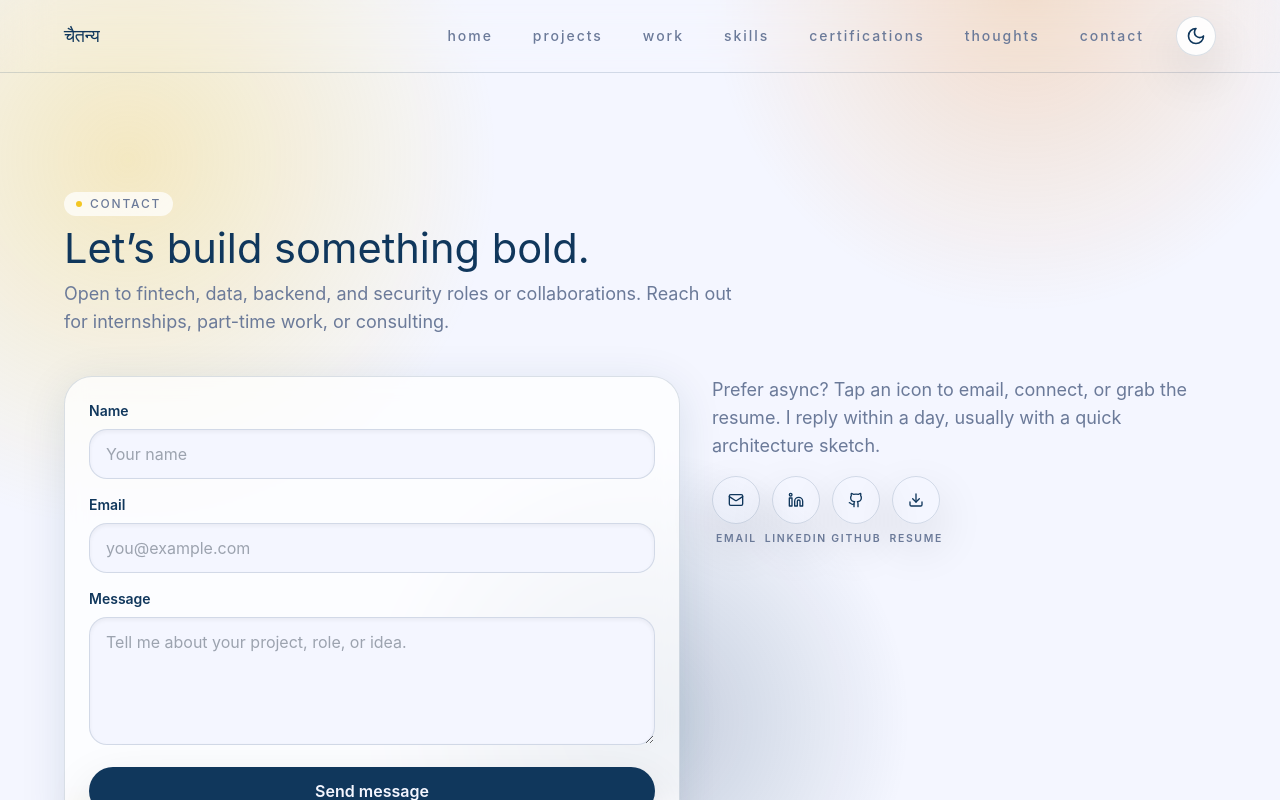
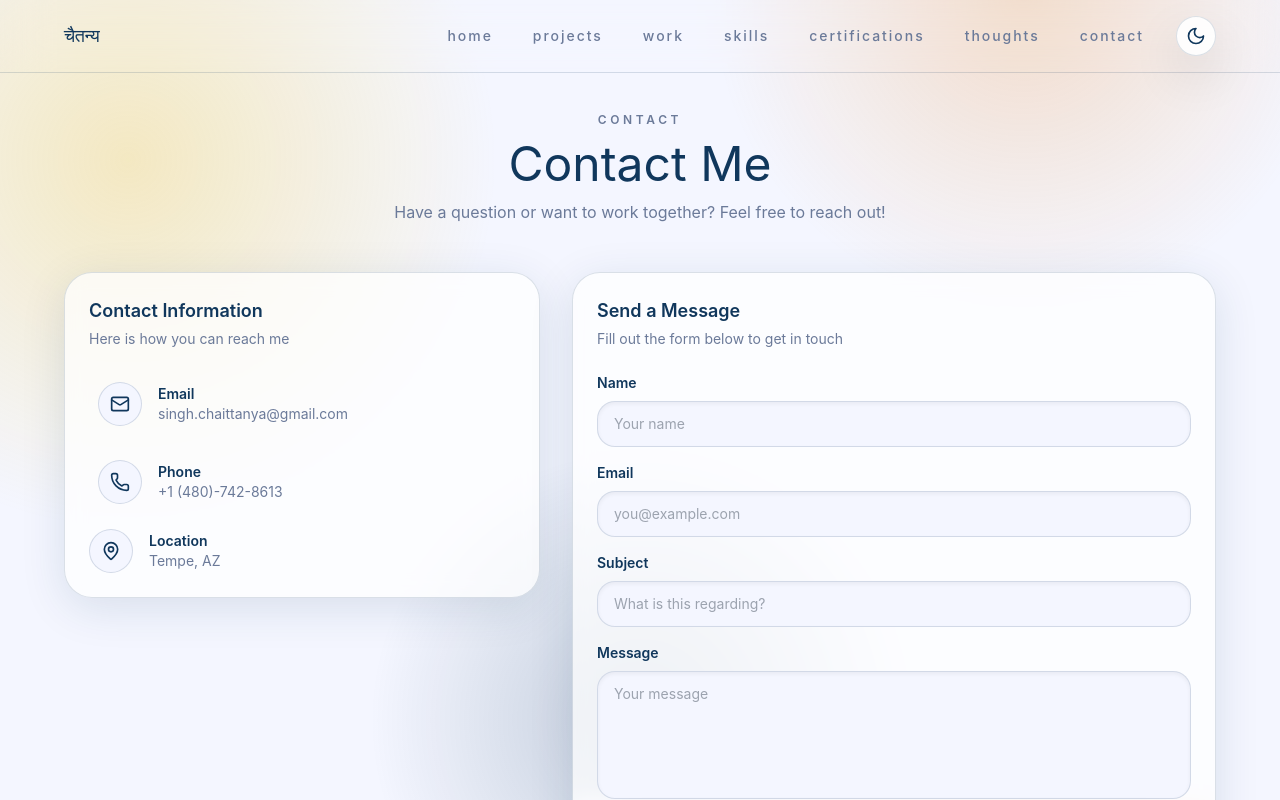
Before and after one commit to CSingh26/portfolio, a Next.js app: page /contact in a window 1280 px wide. Shown: the top 800 px of the page. Built offline with nearby package versions, Linux system fonts and the light colour scheme.

Commit message:
contact-page-updated

```diff
--- a/package.json
+++ b/package.json
@@ -13,6 +13,7 @@
     "framer-motion": "^11.18.2",
     "lucide-react": "^0.469.0",
     "next": "^15.5.9",
+    "nodemailer": "^6.9.13",
     "react": "^19.0.0",
     "react-dom": "^19.0.0"
   },
--- /dev/null
+++ b/src/app/api/contact/route.ts
@@ -0,0 +1,67 @@
+import nodemailer from "nodemailer"
+import { NextResponse } from "next/server"
+
+export const runtime = "nodejs"
+
+const MAX_MESSAGE_LENGTH = 2000
+
+export async function POST(request: Request) {
+  let payload: {
+    name?: string
+    email?: string
+    subject?: string
+    message?: string
+  }
+
+  try {
+    payload = await request.json()
+  } catch {
+    return NextResponse.json({ error: "Invalid request payload." }, { status: 400 })
+  }
+
+  const name = payload.name?.trim() ?? ""
+  const email = payload.email?.trim() ?? ""
+  const subject = payload.subject?.trim() ?? ""
+  const message = payload.message?.trim() ?? ""
+
+  if (!name || !email || !subject || !message) {
+    return NextResponse.json({ error: "All fields are required." }, { status: 400 })
+  }
+
+  if (message.length > MAX_MESSAGE_LENGTH) {
+    return NextResponse.json({ error: "Message is too long." }, { status: 400 })
+  }
+
+  const { SMTP_HOST, SMTP_PORT, SMTP_USER, SMTP_PASS, CONTACT_TO, CONTACT_FROM } = process.env
+
+  if (!SMTP_HOST || !SMTP_PORT || !SMTP_USER || !SMTP_PASS) {
+    return NextResponse.json({ error: "Email service is not configured." }, { status: 500 })
+  }
+
+  const transporter = nodemailer.createTransport({
+    host: SMTP_HOST,
+    port: Number(SMTP_PORT),
+    secure: Number(SMTP_PORT) === 465,
+    auth: {
+      user: SMTP_USER,
+      pass: SMTP_PASS,
+    },
+  })
+
+  const to = CONTACT_TO ?? "singh.chaittanya@gmail.com"
+  const from = CONTACT_FROM ?? SMTP_USER
+
+  try {
+    await transporter.sendMail({
+      from: `Portfolio Contact <${from}>`,
+      to,
+      replyTo: email,
+      subject: `[Portfolio] ${subject}`,
+      text: `Name: ${name}\nEmail: ${email}\nSubject: ${subject}\n\n${message}`,
+    })
+  } catch {
+    return NextResponse.json({ error: "Failed to send message." }, { status: 500 })
+  }
+
+  return NextResponse.json({ ok: true })
+}
--- a/src/app/writing/[slug]/page.tsx
+++ b/src/app/writing/[slug]/page.tsx
@@ -56,8 +56,11 @@ export default async function WritingDetail({ params }: Props) {
         </p>
         <p>
           Want an early preview or have feedback? Reach out at{" "}
-          <a href="mailto:csingh.tech@asu.edu" className="font-semibold text-accent underline-offset-4 hover:underline">
-            csingh.tech@asu.edu
+          <a
+            href="mailto:singh.chaittanya@gmail.com"
+            className="font-semibold text-accent underline-offset-4 hover:underline"
+          >
+            singh.chaittanya@gmail.com
           </a>
           .
         </p>
--- a/src/components/contact-form.tsx
+++ b/src/components/contact-form.tsx
@@ -1,40 +1,101 @@
 "use client"
 
-import { useState, type FormEvent, type ReactNode } from "react"
+import { useState, type FormEvent } from "react"
 import { motion } from "framer-motion"
-import { Download, Github, Linkedin, Mail } from "lucide-react"
-import { SectionShell } from "./section-shell"
-import { cn } from "@/lib/utils"
+import { Mail, MapPin, Phone, Send } from "lucide-react"
+
+const contactItems = [
+  {
+    label: "Email",
+    value: "singh.chaittanya@gmail.com",
+    href: "mailto:singh.chaittanya@gmail.com",
+    icon: Mail,
+  },
+  {
+    label: "Phone",
+    value: "+1 (480)-742-8613",
+    href: "tel:+14807428613",
+    icon: Phone,
+  },
+  {
+    label: "Location",
+    value: "Tempe, AZ",
+    icon: MapPin,
+  },
+]
 
 type FormState = {
   name: string
   email: string
+  subject: string
   message: string
 }
 
 export function ContactForm() {
-  const [form, setForm] = useState<FormState>({ name: "", email: "", message: "" })
-  const [status, setStatus] = useState<"idle" | "error" | "success">("idle")
+  const [form, setForm] = useState<FormState>({ name: "", email: "", subject: "", message: "" })
+  const [status, setStatus] = useState<"idle" | "sending" | "success" | "error">("idle")
+  const [statusMessage, setStatusMessage] = useState("")
 
-  const handleSubmit = (e: FormEvent<HTMLFormElement>) => {
+  const handleSubmit = async (e: FormEvent<HTMLFormElement>) => {
     e.preventDefault()
-    if (!form.name || !form.email || !form.message) {
+    setStatusMessage("")
+
+    if (!form.name || !form.email || !form.subject || !form.message) {
       setStatus("error")
+      setStatusMessage("Please fill in all fields.")
       return
     }
-    setStatus("success")
+
+    try {
+      setStatus("sending")
+      const response = await fetch("/api/contact", {
+        method: "POST",
+        headers: { "Content-Type": "application/json" },
+        body: JSON.stringify(form),
+      })
+
+      const payload = await response.json().catch(() => ({}))
+
+      if (!response.ok) {
+        setStatus("error")
+        setStatusMessage(payload?.error || "Something went wrong. Please try again.")
+        return
+      }
+
+      setStatus("success")
+      setStatusMessage("Thanks! I will reply shortly.")
+      setForm({ name: "", email: "", subject: "", message: "" })
+    } catch (error) {
+      setStatus("error")
+      setStatusMessage("Unable to send right now. Please try again soon.")
+    }
   }
 
   return (
-    <SectionShell
-      id="contact"
-      eyebrow="Contact"
-      title="Let’s build something bold."
-      description="Open to fintech, data, backend, and security roles or collaborations. Reach out for internships, part-time work, or consulting."
-    >
-      <div className="grid gap-8 lg:grid-cols-[1.1fr_0.9fr]">
+    <section id="contact" className="container">
+      <div className="text-center">
+        <p className="text-xs font-semibold uppercase tracking-[0.3em] text-muted">Contact</p>
+        <h1 className="mt-3 font-display text-4xl sm:text-5xl">Contact Me</h1>
+        <p className="mt-3 text-base text-muted">
+          Have a question or want to work together? Feel free to reach out!
+        </p>
+      </div>
+
+      <div className="mt-12 grid items-start gap-8 lg:grid-cols-[0.85fr_1.15fr]">
         <div className="glass rounded-2xl border border-border p-6 shadow-soft">
-          <form className="space-y-4" onSubmit={handleSubmit}>
+          <h2 className="text-lg font-semibold text-foreground">Contact Information</h2>
+          <p className="mt-1 text-sm text-muted">Here is how you can reach me</p>
+          <div className="mt-6 space-y-4">
+            {contactItems.map((item) => (
+              <ContactItem key={item.label} {...item} />
+            ))}
+          </div>
+        </div>
+
+        <div className="glass rounded-2xl border border-border p-6 shadow-soft">
+          <h2 className="text-lg font-semibold text-foreground">Send a Message</h2>
+          <p className="mt-1 text-sm text-muted">Fill out the form below to get in touch</p>
+          <form className="mt-6 space-y-4" onSubmit={handleSubmit}>
             <div>
               <label className="block text-sm font-semibold text-foreground" htmlFor="name">
                 Name
@@ -44,8 +105,10 @@ export function ContactForm() {
                 name="name"
                 value={form.name}
                 onChange={(e) => setForm((prev) => ({ ...prev, name: e.target.value }))}
-                className="mt-2 w-full rounded-xl border border-border bg-background px-4 py-3 text-foreground shadow-inner focus:border-accent focus:outline-none focus:ring-2 focus:ring-ring"
+                className="mt-2 w-full rounded-xl border border-border bg-background px-4 py-3 text-sm text-foreground shadow-inner focus:border-accent focus:outline-none focus:ring-2 focus:ring-ring"
                 placeholder="Your name"
+                autoComplete="name"
+                required
               />
             </div>
             <div>
@@ -58,8 +121,24 @@ export function ContactForm() {
                 name="email"
                 value={form.email}
                 onChange={(e) => setForm((prev) => ({ ...prev, email: e.target.value }))}
-                className="mt-2 w-full rounded-xl border border-border bg-background px-4 py-3 text-foreground shadow-inner focus:border-accent focus:outline-none focus:ring-2 focus:ring-ring"
+                className="mt-2 w-full rounded-xl border border-border bg-background px-4 py-3 text-sm text-foreground shadow-inner focus:border-accent focus:outline-none focus:ring-2 focus:ring-ring"
                 placeholder="you@example.com"
+                autoComplete="email"
+                required
+              />
+            </div>
+            <div>
+              <label className="block text-sm font-semibold text-foreground" htmlFor="subject">
+                Subject
+              </label>
+              <input
+                id="subject"
+                name="subject"
+                value={form.subject}
+                onChange={(e) => setForm((prev) => ({ ...prev, subject: e.target.value }))}
+                className="mt-2 w-full rounded-xl border border-border bg-background px-4 py-3 text-sm text-foreground shadow-inner focus:border-accent focus:outline-none focus:ring-2 focus:ring-ring"
+                placeholder="What is this regarding?"
+                required
               />
             </div>
             <div>
@@ -71,75 +150,69 @@ export function ContactForm() {
                 name="message"
                 value={form.message}
                 onChange={(e) => setForm((prev) => ({ ...prev, message: e.target.value }))}
-                className="mt-2 h-32 w-full rounded-xl border border-border bg-background px-4 py-3 text-foreground shadow-inner focus:border-accent focus:outline-none focus:ring-2 focus:ring-ring"
-                placeholder="Tell me about your project, role, or idea."
+                className="mt-2 h-32 w-full resize-none rounded-xl border border-border bg-background px-4 py-3 text-sm text-foreground shadow-inner focus:border-accent focus:outline-none focus:ring-2 focus:ring-ring"
+                placeholder="Your message"
+                required
               />
             </div>
             <motion.button
               type="submit"
-              whileHover={{ y: -2, scale: 1.01 }}
-              className="inline-flex w-full items-center justify-center rounded-full bg-foreground px-5 py-3 font-semibold text-background shadow-soft transition hover:shadow-glow focus-visible:outline-none focus-visible:ring-2 focus-visible:ring-ring"
+              whileHover={status === "sending" ? undefined : { y: -2, scale: 1.01 }}
+              className="inline-flex w-full items-center justify-center gap-2 rounded-full bg-foreground px-5 py-3 text-sm font-semibold text-background shadow-soft transition hover:shadow-glow focus-visible:outline-none focus-visible:ring-2 focus-visible:ring-ring disabled:cursor-not-allowed disabled:opacity-70"
+              disabled={status === "sending"}
             >
-              Send message
+              <Send className="h-4 w-4" />
+              {status === "sending" ? "Sending..." : "Send Message"}
             </motion.button>
-            {status === "success" ? (
-              <p className="text-sm font-semibold text-accent">Thanks! I&apos;ll reply shortly.</p>
-            ) : null}
-            {status === "error" ? (
-              <p className="text-sm font-semibold text-foreground">Please fill in all fields.</p>
+            {statusMessage ? (
+              <p
+                className={
+                  status === "success"
+                    ? "text-sm font-semibold text-accent"
+                    : "text-sm font-semibold text-foreground"
+                }
+                aria-live="polite"
+              >
+                {statusMessage}
+              </p>
             ) : null}
           </form>
         </div>
-        <div className="space-y-4">
-          <p className="text-lg text-muted">
-            Prefer async? Tap an icon to email, connect, or grab the resume. I reply within a day,
-            usually with a quick architecture sketch.
-          </p>
-          <div className="flex flex-wrap items-center gap-3">
-            <ContactIcon
-              href="mailto:csingh.tech@asu.edu"
-              label="Email"
-              icon={<Mail className="h-4 w-4" />}
-            />
-            <ContactIcon
-              href="https://www.linkedin.com/in/chaitanya-singh-tech"
-              label="LinkedIn"
-              icon={<Linkedin className="h-4 w-4" />}
-            />
-            <ContactIcon
-              href="https://github.com/chaitanyasingh"
-              label="GitHub"
-              icon={<Github className="h-4 w-4" />}
-            />
-            <ContactIcon
-              href="/Chaitanya_Singh_Resume.pdf"
-              label="Resume"
-              icon={<Download className="h-4 w-4" />}
-            />
-          </div>
-        </div>
       </div>
-    </SectionShell>
+    </section>
   )
 }
 
-function ContactIcon({ href, label, icon }: { href: string; label: string; icon: ReactNode }) {
-  const external = href.startsWith("http")
+type ContactItemProps = {
+  label: string
+  value: string
+  href?: string
+  icon: typeof Mail
+}
+
+function ContactItem({ label, value, href, icon: Icon }: ContactItemProps) {
+  const content = (
+    <>
+      <span className="flex h-11 w-11 items-center justify-center rounded-full border border-border bg-background text-foreground">
+        <Icon className="h-5 w-5" />
+      </span>
+      <div>
+        <p className="text-sm font-semibold text-foreground">{label}</p>
+        <p className="text-sm text-muted">{value}</p>
+      </div>
+    </>
+  )
+
+  if (!href) {
+    return <div className="flex items-center gap-4">{content}</div>
+  }
+
   return (
     <a
       href={href}
-      target={external ? "_blank" : undefined}
-      rel={external ? "noreferrer" : undefined}
-      className={cn(
-        "group relative inline-flex h-12 w-12 items-center justify-center rounded-full border border-border bg-background/70 text-foreground shadow-soft transition",
-        "hover:-translate-y-1 hover:border-accent hover:text-accent focus-visible:outline-none focus-visible:ring-2 focus-visible:ring-ring",
-      )}
-      aria-label={label}
+      className="flex items-center gap-4 rounded-xl border border-transparent p-2 transition hover:border-border hover:bg-background/40"
     >
-      {icon}
-      <span className="pointer-events-none absolute -bottom-6 origin-top scale-95 text-[11px] font-semibold uppercase tracking-[0.16em] text-muted transition group-hover:scale-100 group-hover:text-foreground">
-        {label}
-      </span>
+      {content}
     </a>
   )
 }
```
Also changed, not shown: 1 other file (tests, documents, lock files or other folders).
